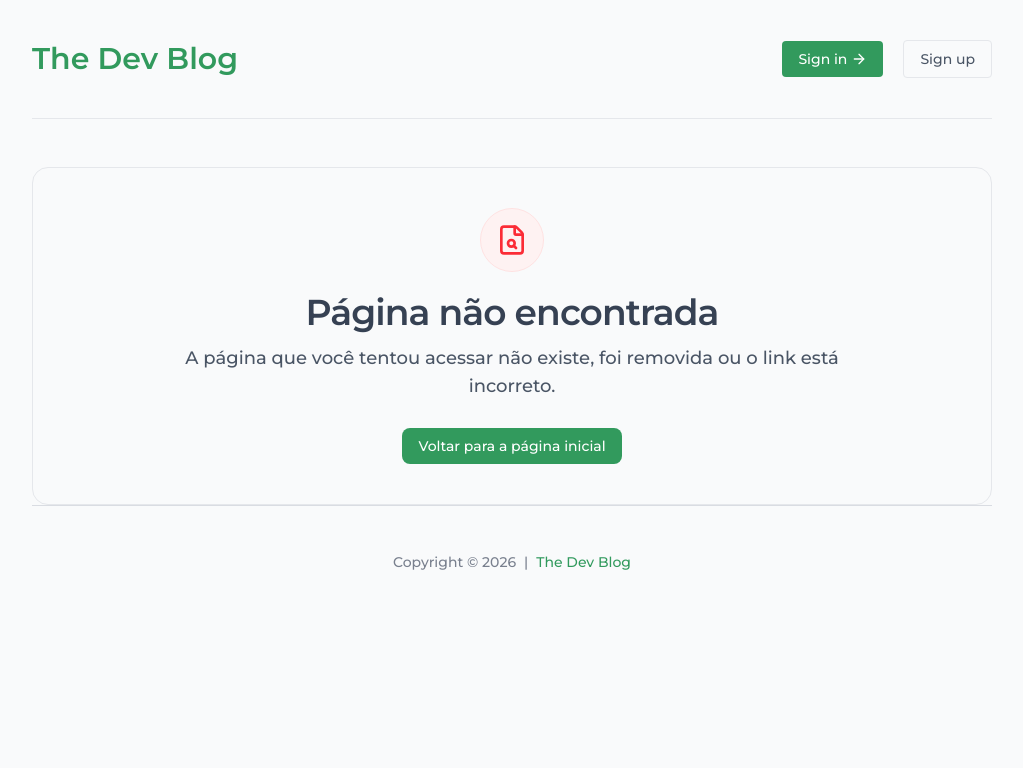
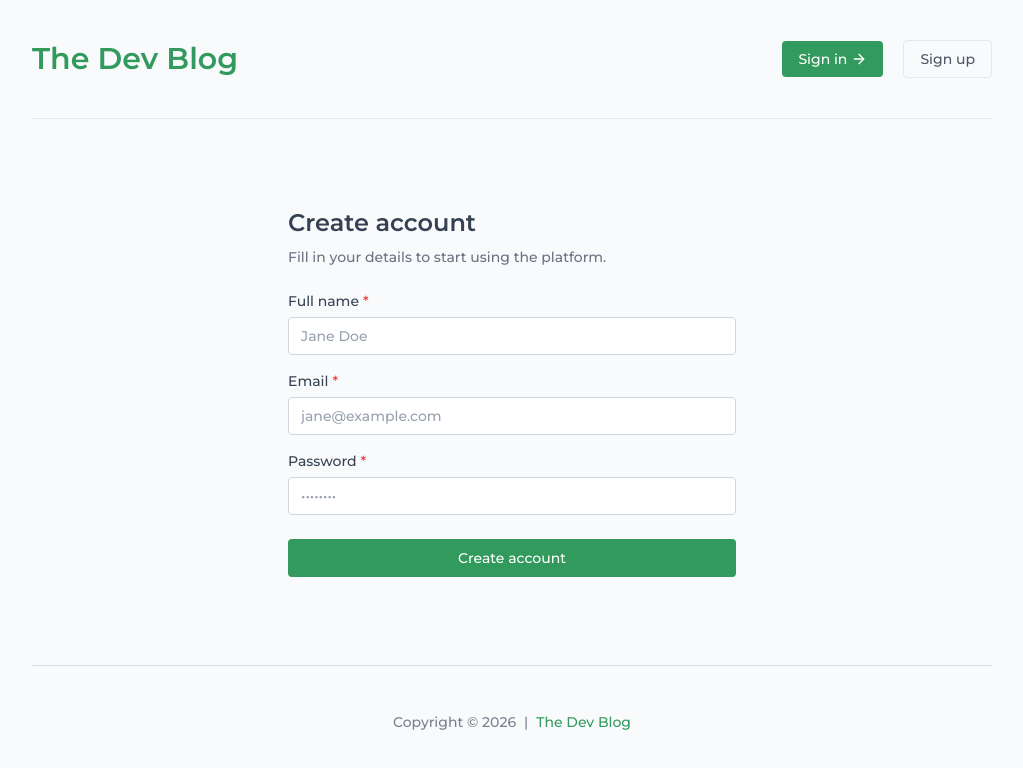
Before and after one commit to araujokevin/dev-blog-platform, a Next.js app: page /register in a window 1280 px wide. Before the commit this address had no page. Shown: the top 768 px of the page, without its empty margins (128-1151 px from the left). Built offline with nearby package versions, Linux system fonts and the light colour scheme.

Commit message:
feat(auth): add register page shell

```diff
--- /dev/null
+++ b/src/app/register/page.tsx
@@ -0,0 +1,9 @@
+import { RegisterForm } from "@/components/auth/RegisterForm";
+
+export default function RegisterPage() {
+  return (
+    <main className="py-8 md:py-10">
+      <RegisterForm />
+    </main>
+  );
+}
--- /dev/null
+++ b/src/components/auth/RegisterForm/index.tsx
@@ -0,0 +1,47 @@
+import { Button } from "@/components/ui/Button";
+import { InputText } from "@/components/ui/InputText";
+
+export function RegisterForm() {
+  return (
+    <section className="mx-auto w-full max-w-md mb-12">
+      <h1 className="mb-2 text-2xl font-semibold text-gray-700">
+        Create account
+      </h1>
+      <p className="mb-6 text-sm text-gray-500">
+        Fill in your details to start using the platform.
+      </p>
+
+      <form className="flex flex-col gap-4">
+        <InputText
+          name="name"
+          label="Full name"
+          placeholder="Jane Doe"
+          autoComplete="name"
+          required
+        />
+
+        <InputText
+          name="email"
+          type="email"
+          label="Email"
+          placeholder="jane@example.com"
+          autoComplete="email"
+          required
+        />
+
+        <InputText
+          name="password"
+          type="password"
+          label="Password"
+          placeholder="••••••••"
+          autoComplete="new-password"
+          required
+        />
+
+        <Button type="submit" className="mt-2 w-full">
+          Create account
+        </Button>
+      </form>
+    </section>
+  );
+}
--- a/src/components/ui/Button/index.tsx
+++ b/src/components/ui/Button/index.tsx
@@ -59,7 +59,7 @@ export function Button({
       className={clsx(
         "inline-flex items-center justify-center gap-2 rounded px-4 py-2 text-sm font-medium transition",
         "focus-visible:outline-none focus-visible:ring-2 focus-visible:ring-offset-1",
-        "disabled:cursor-not-allowed disabled:opacity-60",
+        "disabled:cursor-not-allowed disabled:opacity-60 cursor-pointer",
         iconOnly && "p-2",
         variantClasses[variant],
         colorClasses[color][variant],
```
